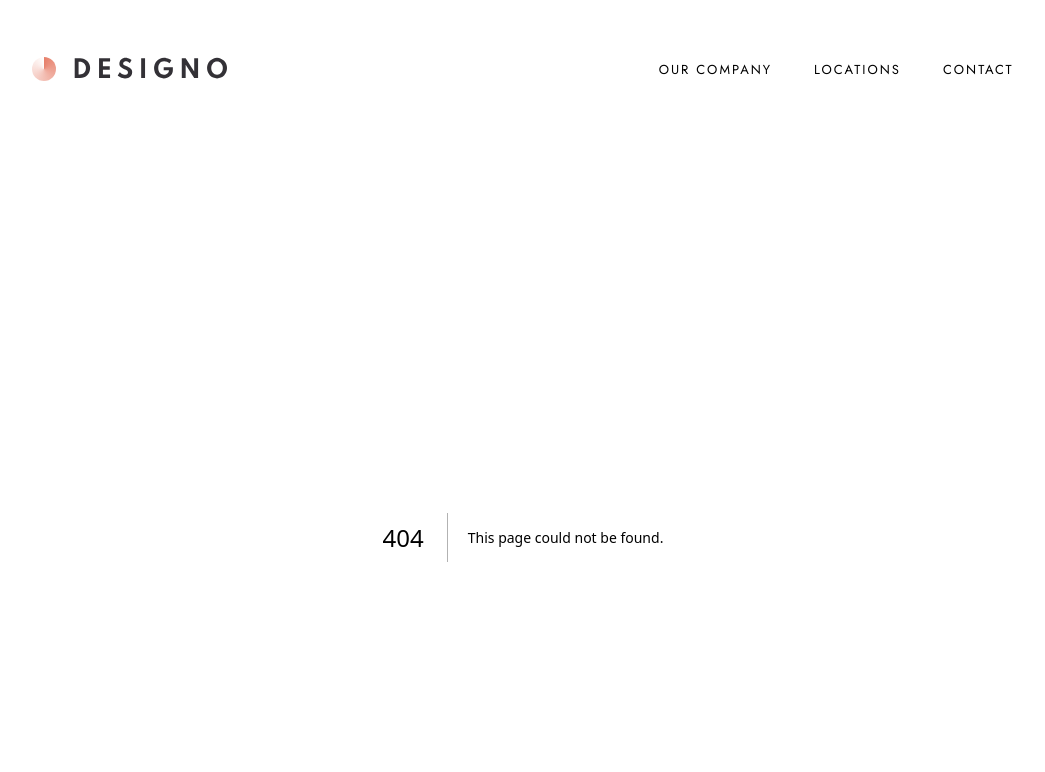
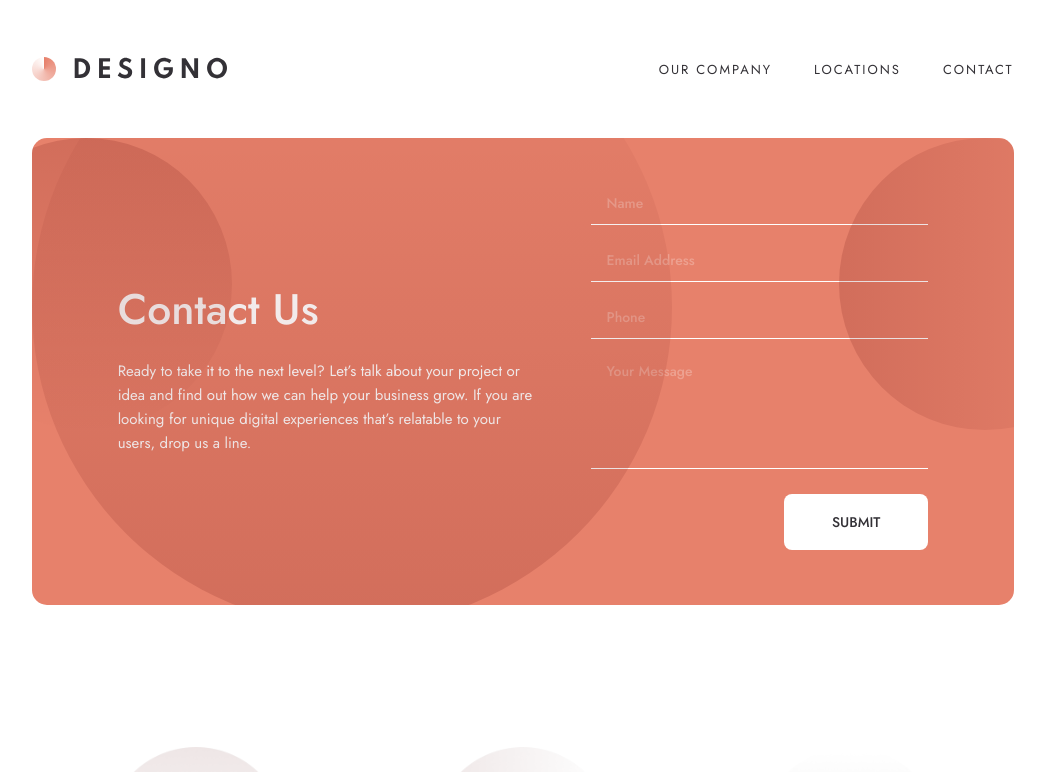
Before and after one commit to Iykekelvins/designo, a Next.js app: page /contact in a window 1280 px wide. Before the commit this address had no page. Shown: the top 772 px of the page, without its empty margins (117-1162 px from the left). Built offline with nearby package versions, Linux system fonts and the light colour scheme.

Commit message:
feat: implement contact form with validation and submission handling

```diff
--- /dev/null
+++ b/_pages/contact/form.tsx
@@ -0,0 +1,82 @@
+'use client';
+
+import { useState } from 'react';
+import { useFormValidation } from '@/hooks/useFormValidation';
+
+import Input from '@/components/input';
+import Button from '@/components/button';
+
+const initialState = {
+	name: '',
+	email: '',
+	phone: '',
+	message: '',
+};
+
+export default function Form() {
+	const [payload, setPayload] = useState(initialState);
+	const { errors, validate, clearError } = useFormValidation(payload);
+
+	const handlePayload = (
+		e: React.ChangeEvent<HTMLInputElement> | React.ChangeEvent<HTMLTextAreaElement>,
+	) => {
+		const { name, value } = e.target;
+
+		setPayload({
+			...payload,
+			[name]: value,
+		});
+
+		clearError(name);
+	};
+
+	const handleSubmit = (e: React.FormEvent) => {
+		e.preventDefault();
+
+		if (!validate()) return;
+
+		alert('Form Submitted!');
+		setPayload(initialState);
+	};
+
+	return (
+		<form
+			className='des:max-w-95 w-full space-y-[max(1.5625rem,25px)]'
+			onSubmit={handleSubmit}>
+			<Input
+				value={payload.name}
+				name='name'
+				placeholder='Name'
+				onChange={handlePayload}
+				error={errors.name}
+			/>
+			<Input
+				value={payload.email}
+				name='email'
+				placeholder='Email Address'
+				onChange={handlePayload}
+				error={errors.email}
+			/>
+			<Input
+				value={payload.phone}
+				name='phone'
+				placeholder='Phone'
+				onChange={handlePayload}
+				error={errors.phone}
+			/>
+			<Input
+				value={payload.message}
+				name='message'
+				placeholder='Your Message'
+				onChange={handlePayload}
+				textArea
+				error={errors.message}
+			/>
+			<div className='flex justify-center sm:justify-end'>
+				<Button variant='secondary' className='px-[max(3rem,48px)]!'>
+					Submit
+				</Button>
+			</div>
+		</form>
+	);
+}
--- /dev/null
+++ b/_pages/contact/hero.tsx
@@ -0,0 +1,117 @@
+import Form from './form';
+
+export default function Hero() {
+	return (
+		<section
+			className='bg-peach sm:rounded-15 px-gutter sm:px-[max(58px)]
+       py-[max(72px)] sm:py-[max(3.438rem,55px)] relative overflow-hidden
+			-mx-gutter sm:mx-0 des:px-24
+      '>
+			<div
+				className='flex items-center justify-between
+			gap-[max(2.5rem,40px)] des:gap-0 flex-col des:flex-row
+			sm:items-start des:items-center
+			'>
+				<div className='text-white text-center sm:text-left'>
+					<h1 className='text-48 font-medium'>Contact Us</h1>
+					<p
+						className='text-16 leading-[1.6] mt-[max(2rem,24px)]
+            des:max-w-[max(25.813rem,420px)]
+            '>
+						Ready to take it to the next level? Let’s talk about your project or idea
+						and find out how we can help your business grow. If you are looking for
+						unique digital experiences that’s relatable to your users, drop us a
+						line.
+					</p>
+				</div>
+				<Form />
+			</div>
+			<svg
+				width='640'
+				height='480'
+				viewBox='0 0 640 480'
+				fill='none'
+				xmlns='http://www.w3.org/2000/svg'
+				className='absolute des:left-0 size-[max(40rem,640px)] des:-bottom-20
+				-left-40 -top-20 hidden sm:block
+				'>
+				<circle
+					opacity='0.308943'
+					cx='320'
+					cy='320'
+					r='320'
+					transform='matrix(0 1 1 0 0 -160)'
+					fill='url(#paint0_linear_0_8187)'
+				/>
+				<defs>
+					<linearGradient
+						id='paint0_linear_0_8187'
+						x1='0'
+						y1='640'
+						x2='640'
+						y2='640'
+						gradientUnits='userSpaceOnUse'>
+						<stop stopColor='#5D0202' stopOpacity='0.01' />
+						<stop offset='1' stopColor='#5D0202' stopOpacity='0.497569' />
+					</linearGradient>
+				</defs>
+			</svg>
+			<svg
+				width='200'
+				height='292'
+				viewBox='0 0 200 292'
+				fill='none'
+				xmlns='http://www.w3.org/2000/svg'
+				className='absolute top-0 left-0'>
+				<circle
+					opacity='0.308943'
+					cx='54'
+					cy='146'
+					r='146'
+					transform='rotate(-90 54 146)'
+					fill='url(#paint0_linear_0_146)'
+				/>
+				<defs>
+					<linearGradient
+						id='paint0_linear_0_146'
+						x1='-92'
+						y1='292'
+						x2='200'
+						y2='292'
+						gradientUnits='userSpaceOnUse'>
+						<stop stopColor='#5D0202' stopOpacity='0.01' />
+						<stop offset='1' stopColor='#5D0202' stopOpacity='0.497569' />
+					</linearGradient>
+				</defs>
+			</svg>
+			<svg
+				width='175'
+				height='292'
+				viewBox='0 0 175 292'
+				fill='none'
+				xmlns='http://www.w3.org/2000/svg'
+				className='absolute top-0 right-0'>
+				<circle
+					opacity='0.308943'
+					cx='146'
+					cy='146'
+					r='146'
+					transform='rotate(-180 146 146)'
+					fill='url(#paint0_linear_0_145)'
+				/>
+				<defs>
+					<linearGradient
+						id='paint0_linear_0_145'
+						x1='0'
+						y1='292'
+						x2='292'
+						y2='292'
+						gradientUnits='userSpaceOnUse'>
+						<stop stopColor='#5D0202' stopOpacity='0.01' />
+						<stop offset='1' stopColor='#5D0202' stopOpacity='0.497569' />
+					</linearGradient>
+				</defs>
+			</svg>
+		</section>
+	);
+}
--- /dev/null
+++ b/_pages/contact/index.tsx
@@ -0,0 +1,13 @@
+import Hero from './hero';
+import Locations from '@/shared/locations';
+
+const Contact = () => {
+	return (
+		<div className='mb-[max(10rem,120px)]'>
+			<Hero />
+			<Locations page='c' />
+		</div>
+	);
+};
+
+export default Contact;
--- /dev/null
+++ b/app/contact/page.tsx
@@ -0,0 +1,12 @@
+import Contact from '@/_pages/contact';
+import { Metadata } from 'next';
+
+export const metadata: Metadata = {
+	title: 'Contact Us',
+};
+
+const Contactpage = () => {
+	return <Contact />;
+};
+
+export default Contactpage;
--- a/components/button.tsx
+++ b/components/button.tsx
@@ -2,12 +2,14 @@ interface ButtonProps {
 	children: React.ReactNode;
 	onClick?: () => void;
 	variant?: 'primary' | 'secondary';
+	className?: string;
 }
 
 export default function Button({
 	children,
 	onClick,
 	variant = 'primary',
+	className,
 }: ButtonProps) {
 	return (
 		<button
@@ -19,7 +21,9 @@ export default function Button({
 				variant === 'primary'
 					? 'bg-peach text-white hover:bg-light-peach'
 					: 'bg-white text-dark-grey hover:bg-light-peach hover:text-white'
-			}`}>
+			}
+			${className && className}
+			`}>
 			{children}
 		</button>
 	);
--- /dev/null
+++ b/components/input.tsx
@@ -0,0 +1,82 @@
+interface InputProps {
+	value: string;
+	name: string;
+	placeholder: string;
+	textArea?: boolean;
+	error?: boolean;
+	onChange: (
+		e: React.ChangeEvent<HTMLInputElement> | React.ChangeEvent<HTMLTextAreaElement>,
+	) => void;
+}
+
+export default function Input({
+	value,
+	name,
+	placeholder,
+	textArea,
+	onChange,
+	error,
+}: InputProps) {
+	return (
+		<div
+			className={`relative border-b border-b-white transition-all
+      duration-300 ease-in-out focus-within:border-b-3
+      ${value.trim() ? 'border-b-3' : ''}
+    `}>
+			{!textArea ? (
+				<input
+					type={name !== 'email' ? 'text' : 'email'}
+					name={name}
+					id={name}
+					value={value}
+					placeholder={placeholder}
+					onChange={onChange}
+					className='border-0 outline-0 w-full px-[max(1rem,16px)]
+        pb-[max(0.6875rem,11px)] text-white text-15 font-medium
+        placeholder:opacity-50'
+				/>
+			) : (
+				<textarea
+					name={name}
+					id={name}
+					value={value}
+					placeholder={placeholder}
+					onChange={onChange}
+					className='border-0 outline-0 w-full px-[max(1rem,16px)]
+          pb-[max(0.6875rem,11px)] text-white text-15 font-medium
+          placeholder:opacity-50 h-[max(6.375rem,102px)] resize-none'
+				/>
+			)}
+			{error && (
+				<p
+					className='absolute right-0 top-0
+        flex items-center gap-[max(0.625rem,9px)]
+        pointer-events-none
+        '>
+					<span className='text-[max(0.75rem,12px)] italic text-white'>
+						Can’t be empty
+					</span>
+					<svg
+						width='20'
+						height='20'
+						viewBox='0 0 20 20'
+						fill='none'
+						xmlns='http://www.w3.org/2000/svg'>
+						<g id='Group 8'>
+							<circle id='Oval' cx='10' cy='10' r='10' fill='white' />
+							<g id='Group 7'>
+								<path
+									id='Combined Shape'
+									fillRule='evenodd'
+									clipRule='evenodd'
+									d='M11 5H9V12H11V5ZM11 14H9V16H11V14Z'
+									fill='#E7816B'
+								/>
+							</g>
+						</g>
+					</svg>
+				</p>
+			)}
+		</div>
+	);
+}
--- /dev/null
+++ b/hooks/useFormValidation.ts
@@ -0,0 +1,31 @@
+import { useState } from 'react';
+
+type Fields = Record<string, string>;
+type Errors = Record<string, boolean>;
+
+export function useFormValidation(fields: Fields) {
+	const [errors, setErrors] = useState<Errors>({});
+
+	const validate = (): boolean => {
+		const newErrors: Errors = {};
+
+		Object.entries(fields).forEach(([name, value]) => {
+			if (!value.trim()) {
+				newErrors[name] = true;
+			}
+		});
+
+		setErrors(newErrors);
+		return Object.keys(newErrors).length === 0;
+	};
+
+	const clearError = (name: string) => {
+		setErrors((prev) => {
+			const next = { ...prev };
+			delete next[name];
+			return next;
+		});
+	};
+
+	return { errors, validate, clearError };
+}
```
